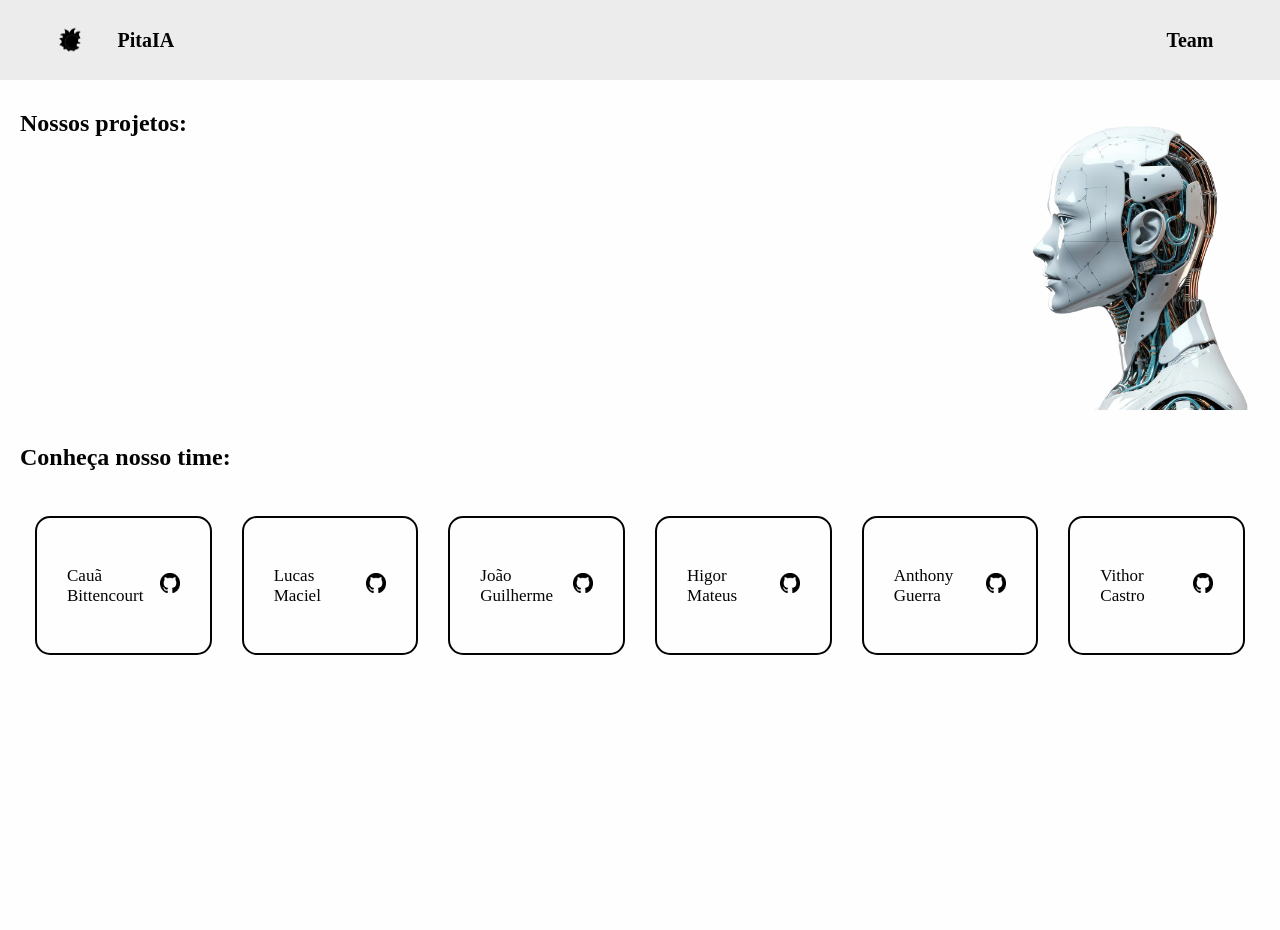
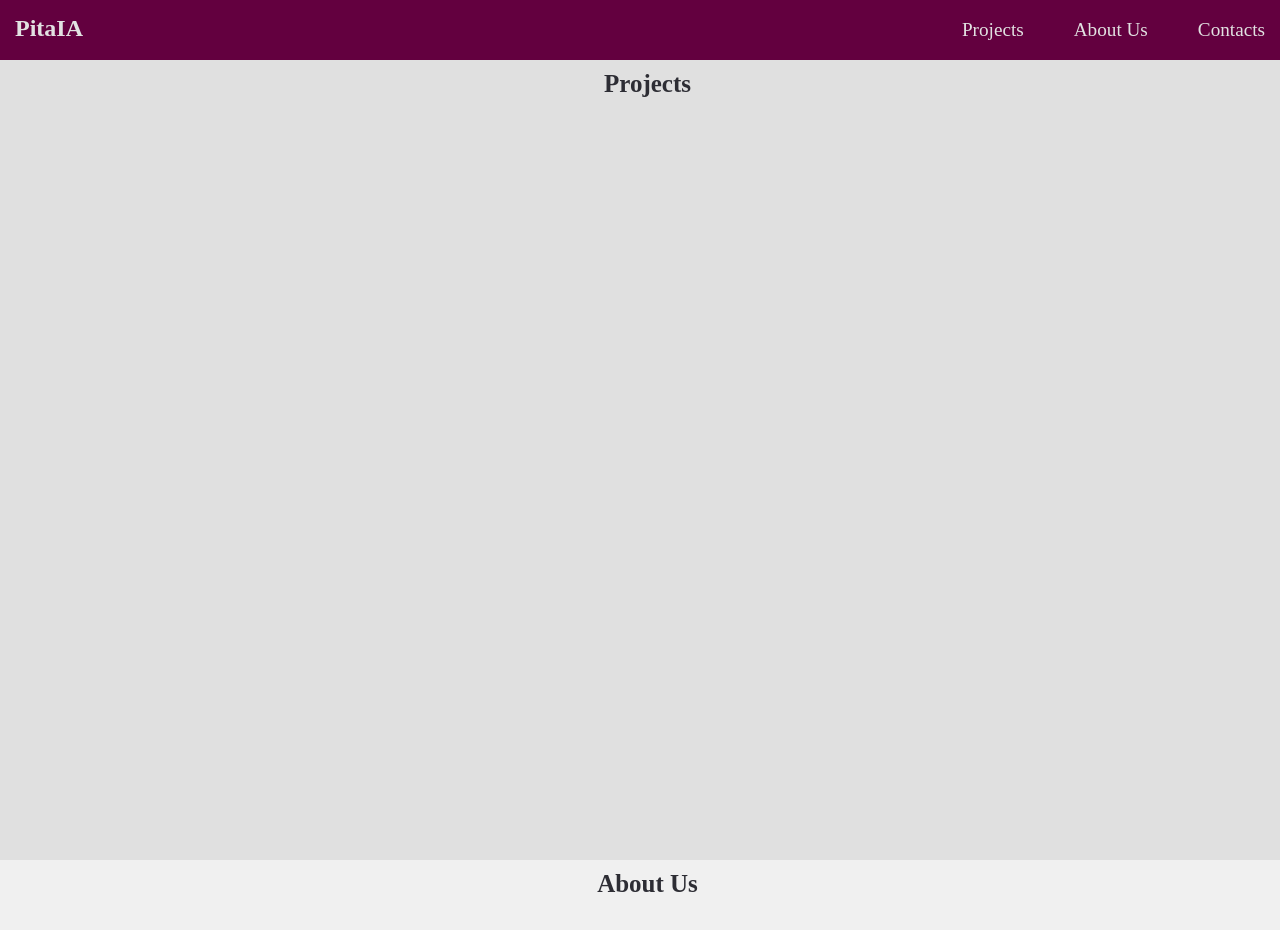
Before and after one commit to CauBitten/PitaIA, a plain HTML site: page index.html in a window 1280 px wide. Shown: the top 930 px of the page. Before the commit the page ends 800 px from the top, so only its background shows below. Drawn offline with Linux system fonts and the light colour scheme.

Commit message:
Repaginação do Site

```diff
--- a/css/style.css
+++ b/css/style.css
@@ -1,151 +1,158 @@
-:root {
-    --primary_color: #fefefe;
-    --secondary_color: #edecec;
-    --text_color: #030303;
+* {
+    margin: 0;
+    padding: 0;
 }
 
-.dark {
-    --primary_color: #04002d;
-    --secondary_color: #020017;
-    --text_color: #edecec;
+html {
+    scroll-padding-top: 60px;
+    scroll-behavior: smooth;
 }
 
-* {
-    margin: 0;
+header {
+    position: fixed;
+    top: 0;
+    width: 100%;
+    z-index: 10000;
+}
+
+nav {
+    display: flex;
+    align-items: center;
+    justify-content: space-between;
+    height: 30px;
+    padding: 15px;
+    background-color: #63003f;
+}
+
+.title {
+    height: 30px;
+    color: #e2e2e2;
+}
+
+.list_nav {
+    display: flex;
+    align-items: center;
+    height: 30px;
+    gap: 50px;
+    list-style-type: none;
+    color: #e2e2e2;
+}
+
+ul li a:link, a:visited, a:active {
+    text-decoration: none;
+    font-size: larger;
+    color: #e2e2e2;
+}
+
+ul li a:hover {
+    text-decoration: underline;
+    color: #d9007b;
 }
 
 body {
-    background-color: var(--primary_color)
+    padding-top: 60px;
 }
 
-nav {
-    width: 100%;
-
-    display: flex;
-    justify-content: space-between;
-
-    background-color: var(--secondary_color);
-    color: var(--text_color);
+main {
+    display: grid;
 }
 
-#icon {
-    width: 30px;
-    height: 30px;
+.b1 {
+    height: 100vh;
+    background-color: #c4c4c486;
 }
 
-.left_content {
-    display: flex;
-    justify-content: space-around;
-    align-items: center;
-
-    margin: 10px;
-    padding: 20px;
-    margin-left: 20px;
-
-    width: 150px;
-    height: 20px;
-
-    /* border: 2px solid black; */
+.b2 {
+    height: 100vh;
+    background-color: #e9e9e9a9;
 }
 
-.PitaIA {
-    font-size: 20px;
+.b3 {
+    height: 100vh;
+    background-color: #c4c4c486;
 }
 
-.right_content {
+.title-b1, .title-b2, .title-b3 {
     display: flex;
-    justify-content: space-around;
-    align-items: center;
-
-    margin: 10px;
-    padding: 20px;
-    margin-right: 20px;
-
-    width: 100px;
-    height: 20px;
-
-    /* border: 2px solid black; */
+    justify-content: center;
+    padding-top: 10px;
+    padding-left: 15px;
+    font-size: 25px;
+    color: #2D2D34;
 }
 
-.link_team {
-    color: var(--text_color);
-    font-size: 20px;
-    font-weight: bold;
-    text-decoration: none;
-
-    padding: 10px;
+.menu-button {
+    display: none;
 }
 
-.container {
-    display: flex;
+@media (min-width: 801px) {
+    .sidebar {
+        display: none;
+    }
 }
 
-.robo {
-    width: 240px;
-    height: 300px;
+@media (max-width: 800px) {
+    .hideOnMobile {
+        display: none;
     }
 
-.container_img, .container_projetcs, .container_team {
-    /* Just to check limits, comment when stop programming */
-    /* border: 2px solid black; */
-
-    /* Do not comment */
-    margin: 20px 10px 0 10px;
-    padding: 10px;
+    .menu-button {
+        display: block;
     }
 
-.container_img {
-    width: fit-content;
-    height: fit-content;
+    .sidebar {
+        display: none;
+        position: fixed;
+        top: 0;
+        right: 0;
+        height: 100%;
+        width: 250px;
+        background-color: #63003f;
+        flex-direction: column;
+        padding-top: 60px;
+        transition: transform 0.3s ease;
+        transform: translateX(100%);
     }
 
-.container_projetcs {
-    width: 100%;
-
-    color: var(--text_color);
+    .sidebar.active {
+        display: flex;
+        transform: translateX(0);
     }
 
-.container_team {
-    display: flex;
-    justify-content: space-between;
-    align-items: center;
-
-    color: var(--text_color);
+    .sidebar li {
+        width: 100%;
+        padding: 15px;
+        list-style-type: none;
+        text-align: center;
     }
 
-.title_team {
-    margin-top: 20px;
-    margin-left: 20px;
-    text-align: start;
-    color: var(--text_color);
+    .sidebar a {
+        width: 100%;
+        font-size: larger;
+        color: #e2e2e2;
+        text-decoration: none;
     }
 
-.list {
-    list-style-type: none;
-
-    border: 2.5px solid var(--text_color);
-    border-radius: 15px;
-    margin: 15px;
-    padding: 30px;
-
-    width: 100%;
-    height: 75px;
-
-    font-size: 17px;
-
-    display: flex;
-    align-items: center;
-    justify-content: center;
-
-    gap: 15px;
+    .sidebar a:hover {
+        color: #d9007b;
     }
 
-.link_git {
-    text-decoration: none;
-    color: var(--text_color);
+    .close-button {
+        position: absolute;
+        top: 15px;
+        right: 15px;
+        font-size: 20px;
+        color: #e2e2e2;
+        cursor: pointer;
+    }
 }
 
-#git_icon0, #git_icon1, #git_icon2, #git_icon3, #git_icon4, #git_icon5 {
-    width: 20px;
-    height: 20px;
+footer {
+    display: flex;
+    justify-content: center;
+    align-items: center;
+    height: 30px;
+    padding-left: 15px;
+    background-color: #63003f;
+    color: #e2e2e2;
 }
--- a/index.html
+++ b/index.html
@@ -1,76 +1,59 @@
 <!DOCTYPE html>
-<html lang="en">
+<html lang="pt-br">
 <head>
     <meta charset="UTF-8">
     <meta name="viewport" content="width=device-width, initial-scale=1.0">
     <title>PitaIA</title>
     <link rel="stylesheet" href="css/style.css">
-    <link rel="stylesheet" href="css/style.css">
+    <script src="https://kit.fontawesome.com/26174a21d8.js" crossorigin="anonymous"></script>
 </head>
-<header>
+<body>
 
-    <nav>
+    <header>
+        <nav>
+            <h1 class="title">PitaIA</h1>
 
-        <div class="left_content">
-            <img src="components/logob.png" id="icon">
-            <h1 class="PitaIA">PitaIA</h1>
-        </div>
+            <ul class="list_nav">
+                <li class="hideOnMobile"><a href="#Projects">Projects</a></li>
+                <li class="hideOnMobile"><a href="#About" >About Us</a></li>
+                <li class="hideOnMobile"><a href="#Contacts" >Contacts</a></li>
 
-        <div class="right_content">
-            <a href="index.html" class="link_team">Team</a>
-        </div>
+                <li class="menu-button" onclick="toggleSidebar()">
+                    <a href="#"><svg xmlns="http://www.w3.org/2000/svg" height="26" viewBox="0 -960 960 960" fill="#000000">
+                        <path d="M120-240v-80h720v80H120Zm0-200v-80h720v80H120Zm0-200v-80h720v80H120Z"/>
+                    </svg></a>
+                </li>
+            </ul>
+        </nav>
+    </header>
 
-    </nav>
-
-</header>
-<body>
-    <script src="js/script.js"></script>
-
-    <div class="container">
-
-        <div class="container_projetcs">
-            <h2>Nossos projetos:</h2>
-
-
-        </div>
-
-        <div class="container_img">
-            <img src="components/robo.png" class="robo">
-        </div>
-
+    <div class="sidebar" id="sidebar">
+        <ul>
+            <li><a href="#Projects">Projects</a></li>
+            <li><a href="#About">About Us</a></li>
+            <li><a href="#Contacts">Contacts</a></li>
+        </ul>
     </div>
 
-    <h2 class="title_team">Conheça nosso time:</h2>
+    <main>
+        <section class="b1" id="Projects">
+            <h1 class="title-b2">Projects</h1>
+        </section>
 
-    <div class="container_team">
+        <section class="b2" id="About">
+            <h1 class="title-b1">About Us</h1>
+        </section>
 
-        <ul class="list">
-            <li>Cauã Bittencourt</li>
-            <li><a href="https://github.com/CauBitten" target="_blank" class="link_git"><img src="components/githubb.png" id="git_icon0"></a></li>
-        </ul>
-        <ul class="list">
-            <li>Lucas Maciel</li>
-            <li><a href="https://github.com/LucasRMacielP" target="_blank" class="link_git"><img src="components/githubb.png" id="git_icon1"></a></li>
-        </ul>
-        <ul class="list">
-            <li>João Guilherme</li>
-            <li><a href="https://github.com/JGMirand4" target="_blank" class="link_git"><img src="components/githubb.png" id="git_icon2"></a></li>
-        </ul>
-        <ul class="list">
-            <li>Higor Mateus</li>
-            <li><a href="https://github.com/higorm7" target="_blank" class="link_git"><img src="components/githubb.png" id="git_icon3"></a></li>
-        </ul>
-        <ul class="list">
-            <li>Anthony Guerra</li>
-            <li><a href="https://github.com/FonJava" target="_blank" class="link_git"><img src="components/githubb.png" id="git_icon4"></a></li>
-        </ul>
-        <ul class="list">
-            <li>Vithor Castro</li>
-            <li><a href="https://github.com/Vithor10" target="_blank" class="link_git"><img src="components/githubb.png" id="git_icon5"></a></li>
-        </ul>
+        <section class="b3" id="Contacts">
+            <h1 class="title-b3">Contacts</h1>
+        </section>
+    </main>
 
-    </div>
+    <footer>
+        <p>&copy; 2024 PitaIA. Todos os direitos reservados.</p>
+    </footer>
+
+<script src="js/script.js"></script>
 
 </body>
-
 </html>
--- a/js/script.js
+++ b/js/script.js
@@ -1,24 +1,4 @@
-let icon = document.getElementById("icon");
-
-icon.onclick = function() {
-    document.body.classList.toggle("dark");
-
-    if (document.body.classList.contains("dark")) {
-        icon.src = "components/logow.png";
-
-        for (let i = 0; i < 6; i++) {
-            let gitIcon = document.getElementById("git_icon" + i);
-
-            gitIcon.src = "components/githubw.png"
-        }
-
-    } else {
-        icon.src = "components/logob.png";
-
-        for (let i = 0; i < 6; i++) {
-            let gitIcon = document.getElementById("git_icon" + i);
-
-            gitIcon.src = "components/githubb.png"
-        }
-    }
+function toggleSidebar() {
+    const sidebar = document.querySelector('.sidebar')
+    sidebar.classList.toggle('active')
 }
```
Lines whose indentation alone changed are shown as unchanged.
